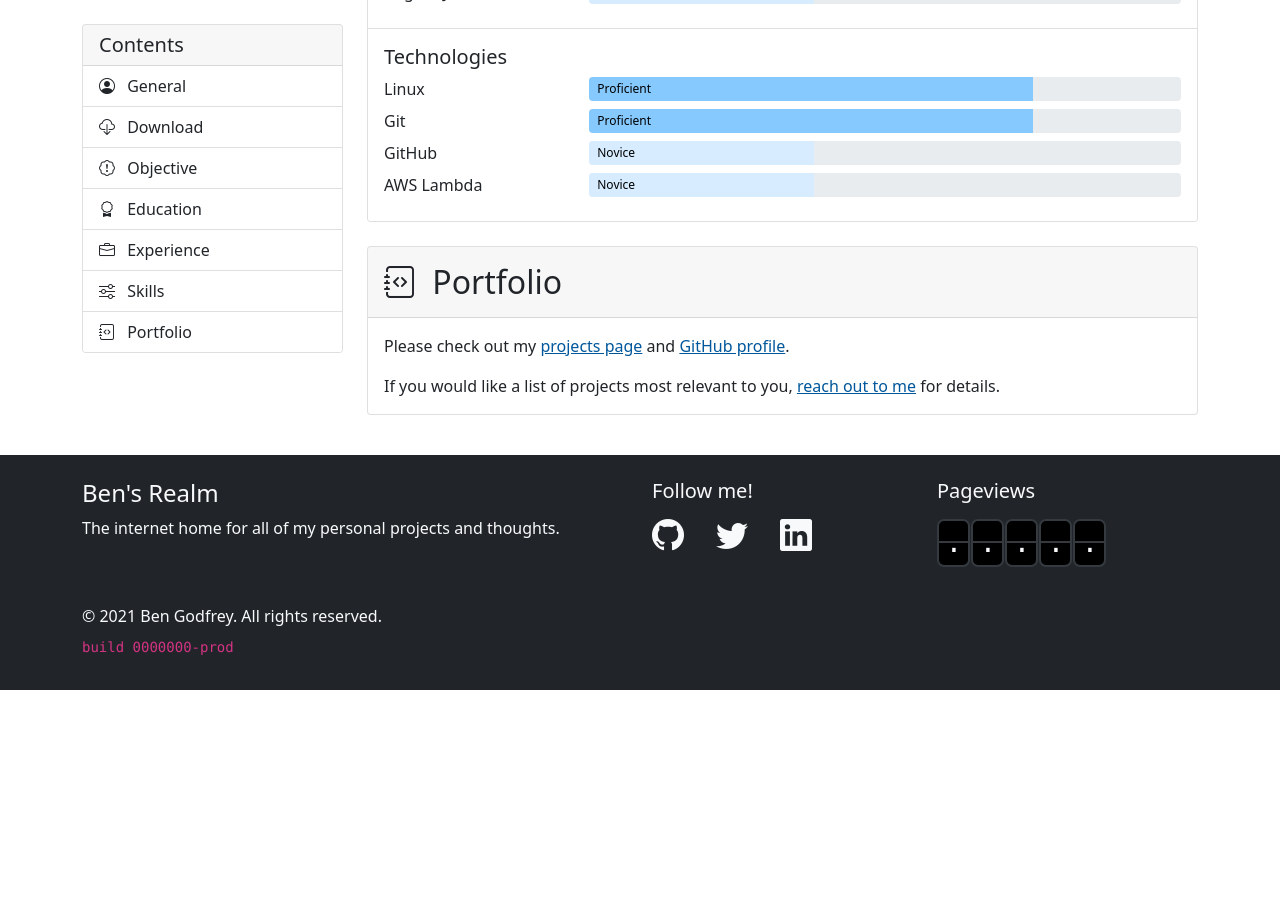
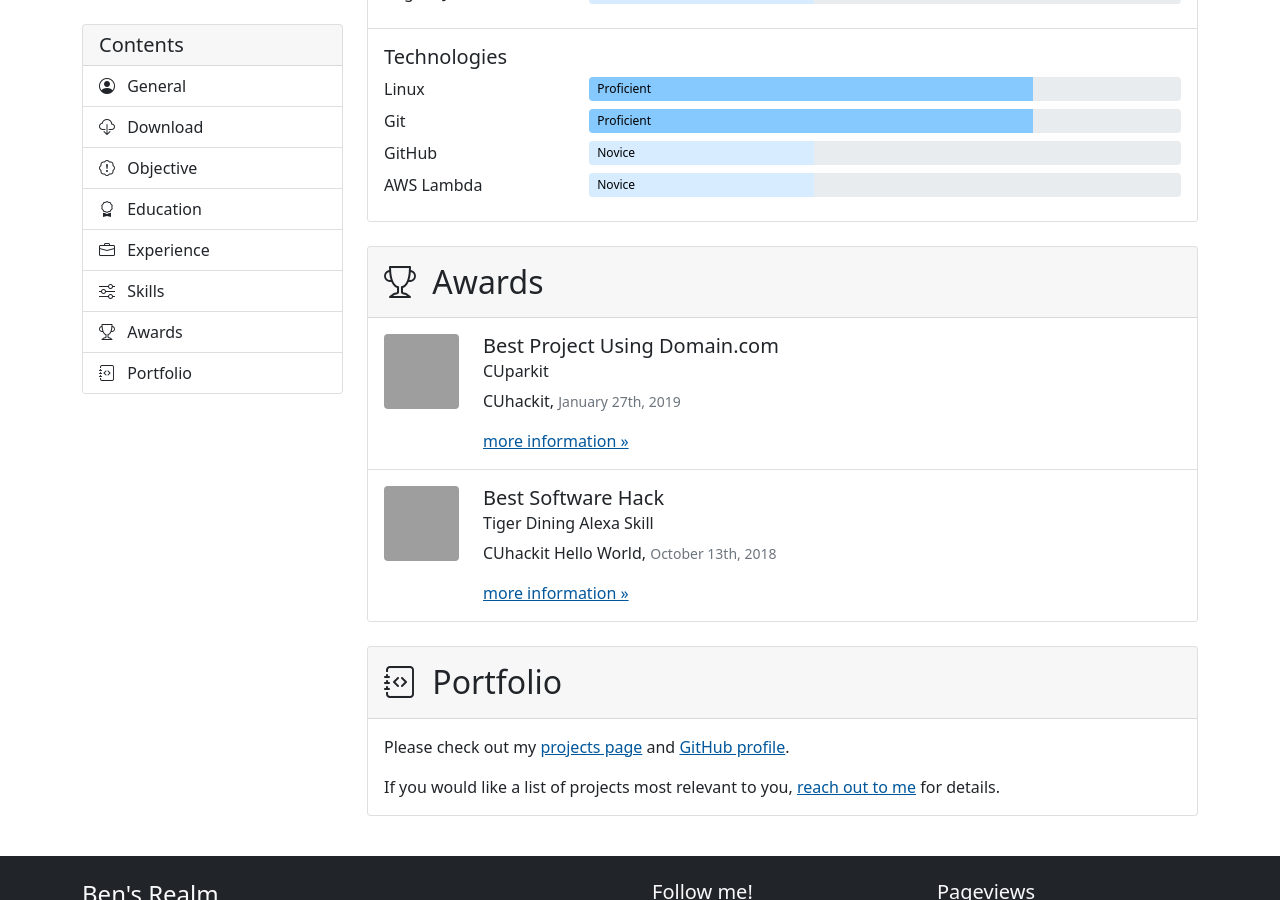
Before and after one commit to BenJetson/benjetson.github.io, a Jekyll site: the page built from resume.html, in a window 1280 px wide and 900 px high, scrolled down 2233 px. Built offline with Jekyll 4.4.1, drawn with Linux system fonts in a browser that asks for light colours; before the commit the page ends 2923 px from its top, so only the background shows below that; grey boxes are pictures that could not be loaded.

Commit message:
Add an awards section to the resume. #8

```diff
--- a/_data/resume.yml
+++ b/_data/resume.yml
@@ -119,3 +119,22 @@ skills:
           level: 4
         - skill: AWS Lambda
           level: 4
+
+awards:
+  - title: Best Project Using Domain.com
+    project: CUparkit
+    from: CUhackit
+    date: January 27th, 2019
+    image_url: https://live.staticflickr.com/65535/51217790839_b0d904c837_q.jpg
+    more_url: https://devpost.com/software/cuparkit
+  - title: Best Software Hack
+    project: Tiger Dining Alexa Skill
+    from: CUhackit Hello World
+    date: October 13th, 2018
+    image_url: https://live.staticflickr.com/65535/49692245241_a2b4aec229_q.jpg
+    more_url: https://devpost.com/software/clemson-dining-alexa-skill
+# Currently, there are none of these.
+# Just thinking about future sections.
+publications:
+  - title: XXX
+    date: XXX
--- a/resume.html
+++ b/resume.html
@@ -67,6 +67,9 @@ main_class: resume
           >
           <a class="list-group-item list-group-item-action" href="#skills"
             ><i class="bi bi-sliders"></i> Skills</a
+          >
+          <a class="list-group-item list-group-item-action" href="#awards"
+            ><i class="bi bi-trophy"></i> Awards</a
           >
           <a class="list-group-item list-group-item-action" href="#portfolio"
             ><i class="bi bi-journal-code"></i> Portfolio</a
@@ -239,6 +242,41 @@ main_class: resume
       </div>
     </section>
 
+    <section id="awards">
+      <div class="resume-group">
+        <div class="resume-group-header">
+          <h2><i class="bi bi-trophy"></i> Awards</h2>
+        </div>
+        <ul class="resume-group-list">
+          {% for award in resume.awards %}
+          <li class="resume-item">
+            <div class="row">
+              <div class="col-sm-auto">
+                <img src="{{award.image_url}}" alt="{{award.project}}" />
+              </div>
+              <div class="col-sm">
+                <h3 class="h5 card-title">{{award.title}}</h3>
+                <p class="h6 card-subtitle mb-2">{{award.project}}</p>
+                <p class="card-text">
+                  {{award.from}},
+                  <small class="text-muted">{{award.date}}</small>
+                </p>
+                <p class="card-text">
+                  <a
+                    href="{{award.more_url}}"
+                    class="stretched-link"
+                    aria-label="learn more about the {{award.title}} award"
+                    >more information &raquo;</a
+                  >
+                </p>
+              </div>
+            </div>
+          </li>
+          {% endfor %}
+        </ul>
+      </div>
+    </section>
+
     <section id="portfolio">
       <div class="resume-group">
         <div class="resume-group-header">
```
